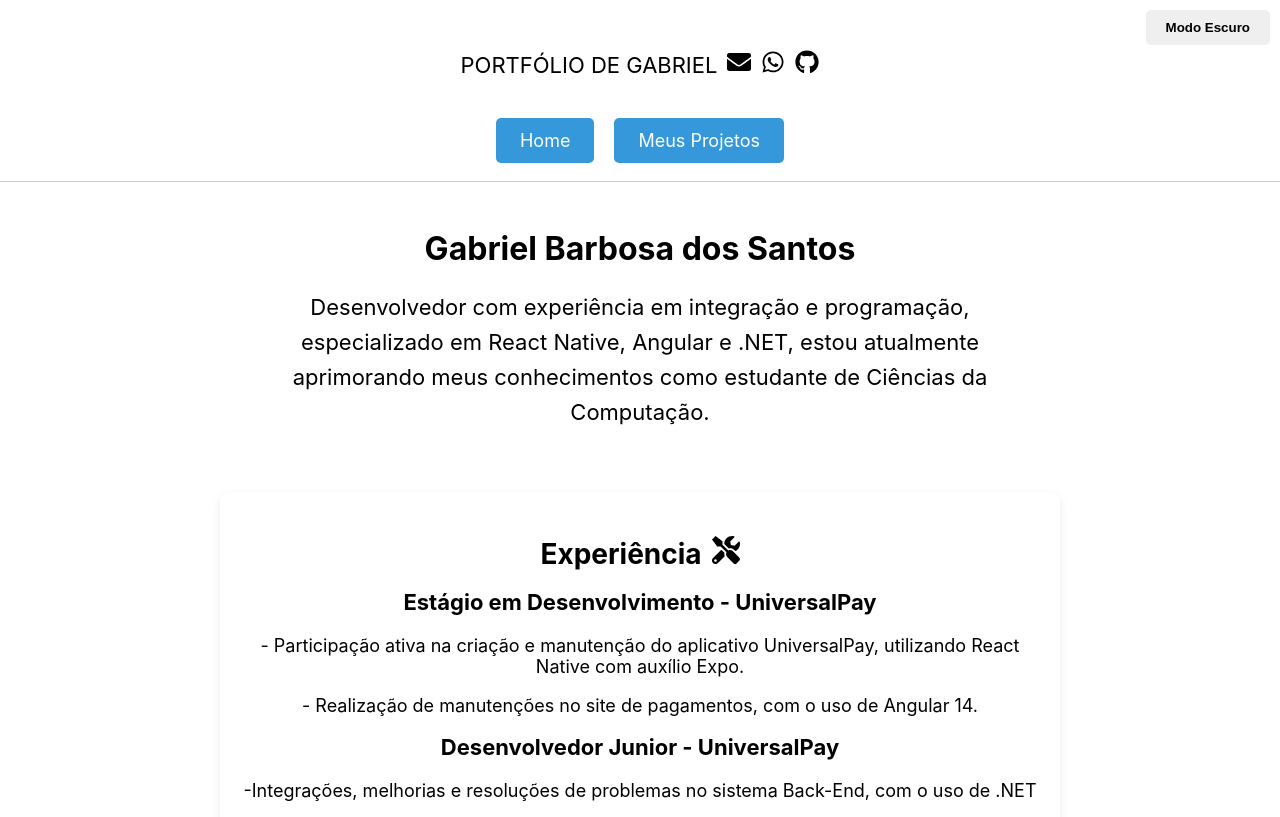
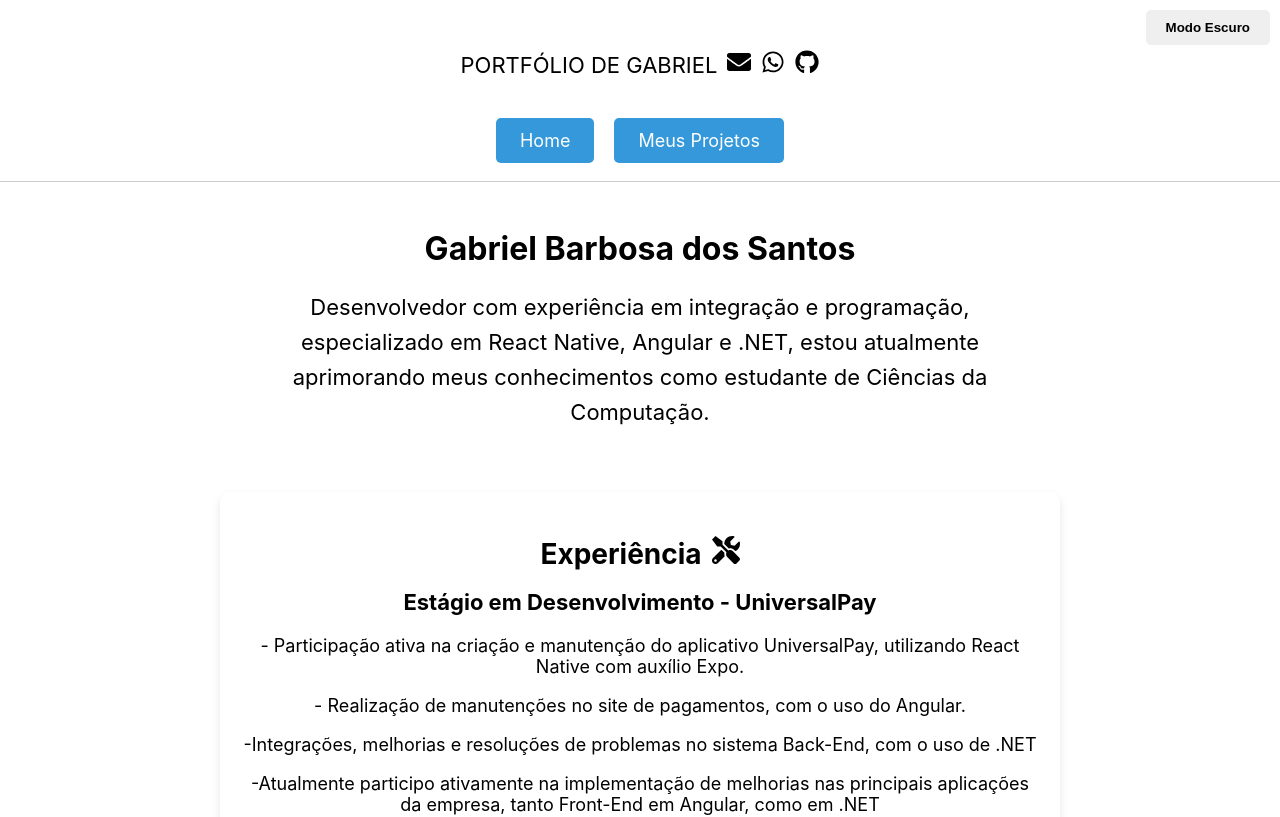
Before and after one commit to Gabrielosantosb/portfoliopessoal, a React (Create React App) app: page /home in a window 1280 px wide. Shown: the top 817 px of the page. Built offline with nearby package versions, Linux system fonts and the light colour scheme.

Commit message:
atualizando

```diff
--- a/src/pages/home/index.js
+++ b/src/pages/home/index.js
@@ -38,10 +38,19 @@ export const Home = () => {
               UniversalPay, utilizando React Native com auxílio Expo.
             </CardP>
             <CardP>
-              - Realização de manutenções no site de pagamentos, com o uso de
-              Angular 14.
+              - Realização de manutenções no site de pagamentos, com o uso do
+              Angular.
             </CardP>
-            <CardSubtitle>
+            <CardP>
+              -Integrações, melhorias e resoluções de problemas no sistema Back-End, com o uso de .NET
+            </CardP>
+            <CardP>
+              -Atualmente participo ativamente na implementação de
+              melhorias nas principais aplicações da
+              empresa, tanto Front-End em Angular, como
+              em .NET
+            </CardP>
+            {/* <CardSubtitle>
               Desenvolvedor Junior - UniversalPay
             </CardSubtitle>
             <CardP>
@@ -52,7 +61,7 @@ export const Home = () => {
               melhorias nas principais aplicações da
               empresa, tanto Front-End em Angular, como
               em .NET
-            </CardP>
+            </CardP> */}
           </CommonCard>
         </CommonContainer>
 
```
